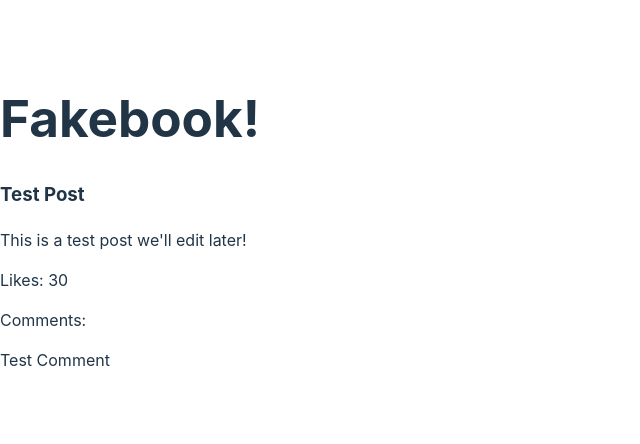
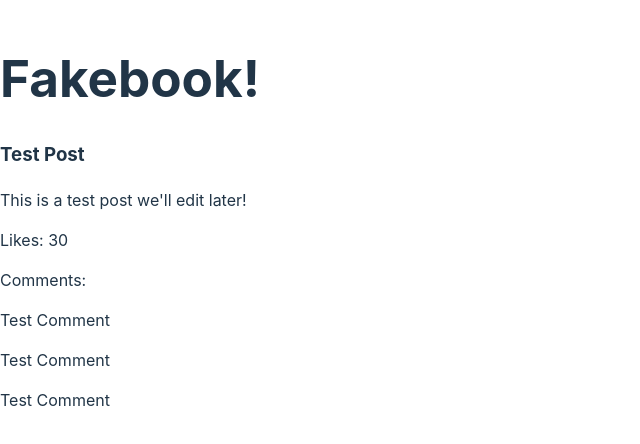
Before and after one commit to ds9293/DS9293, a React (Vite) app in the folder web-projects/social-media-app/: page / in a window 1280 px wide. Shown: the part 178-622 px from the top of the page, without its empty margins (0-640 px from the left). Built offline with nearby package versions, Linux system fonts and the light colour scheme.

Commit message:
added 2 more comment spaces

```diff
--- a/web-projects/social-media-app/src/components/Post.jsx
+++ b/web-projects/social-media-app/src/components/Post.jsx
@@ -9,6 +9,8 @@ function Post() {
             <p>Likes: 30</p>
             <p>Comments:</p>
             <Comment />
+            <Comment />
+            <Comment />
         </div>
     );
 }
```
